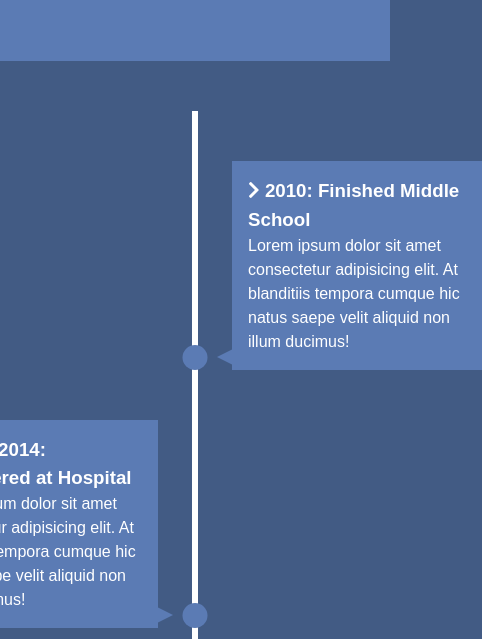
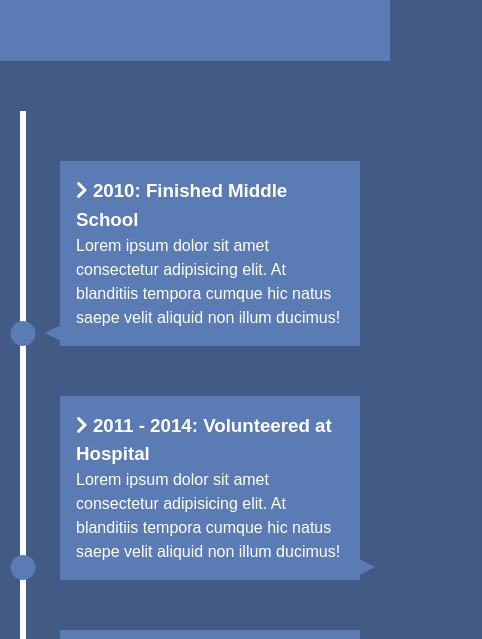
Before and after one commit to arthurs14/Knowledge-Timeline, a plain HTML site: page index.html in a window 390 px wide. Shown: the part 205-844 px from the top of the page, 482 px wide, since content can reach past the window. Drawn offline with Linux system fonts and the light colour scheme.

Commit message:
added dynamic sizing to time lime div items so they will change size accordingly

```diff
--- a/style.css
+++ b/style.css
@@ -115,3 +115,17 @@ h1 {
     left: -284px;
   }
 }
+
+@media(max-width: 600px) {
+  #timeline ul li {
+    margin-left: 20px;
+  }
+
+  #timeline ul li div {
+    width: calc(100vw - 90px);
+  }
+
+  #timeline ul li:nth-child(even) div {
+    left: 40px;
+  }
+}
```
